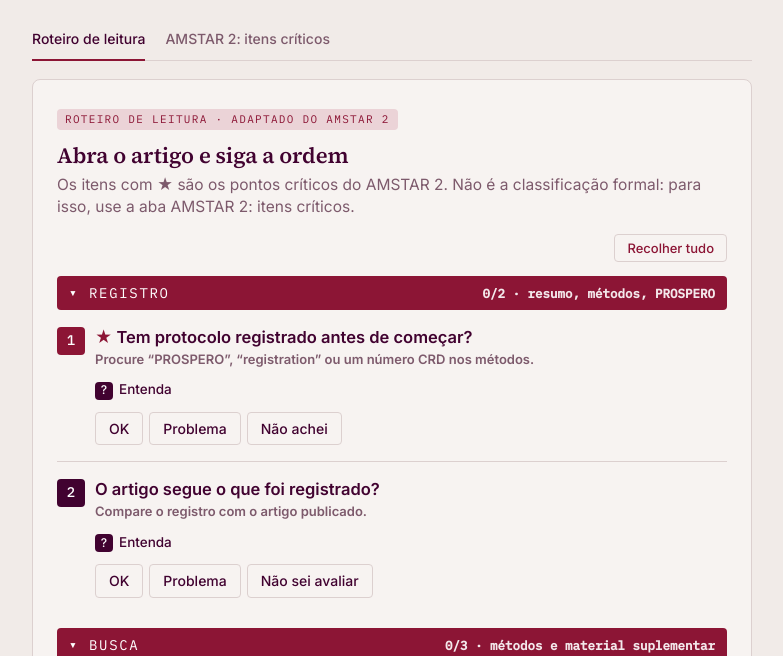
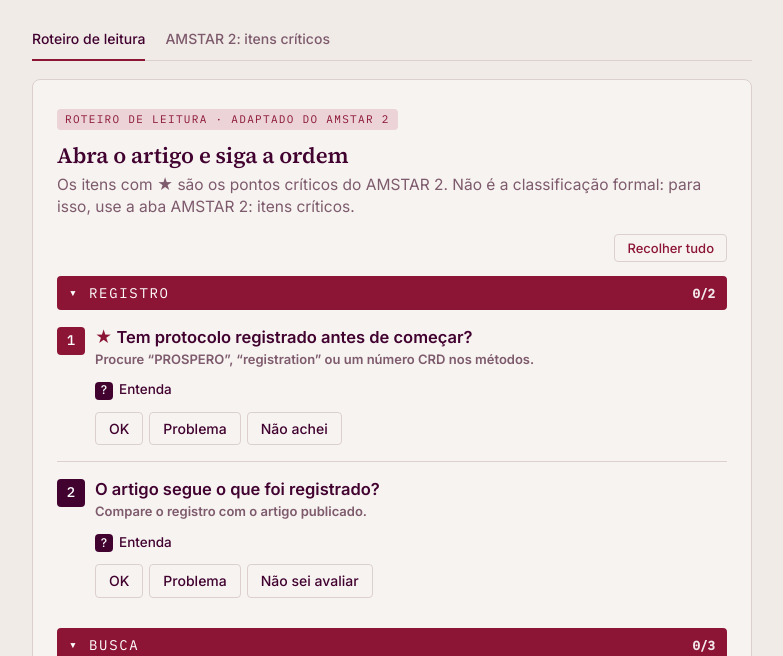
Before and after one commit to app-labsys/pubmed-triagem, a plain HTML site: page amstar/index.html in a window 1280 px wide. Shown: the part 144-800 px from the top of the page, without its empty margins (248-1031 px from the left). Drawn offline with Linux system fonts and the light colour scheme.

Commit message:
AMSTAR 2: remove subtítulos das seções do roteiro (mantém a contagem)
Co-Authored-By: Claude Sonnet 5.5 <noreply@anthropic.com>
Claude-Session: https://claude.ai/code/session_01GnSrftV6qPjrwRUGj9SMPg

```diff
--- a/amstar/index.html
+++ b/amstar/index.html
@@ -741,7 +741,7 @@ function renderQuick(){const c=$('#quick');c.style.minHeight=c.offsetHeight+'px'
  let h=`<span class="tag">Roteiro de leitura · adaptado do AMSTAR 2</span><h2>Abra o artigo e siga a ordem</h2><p class="why">Os itens com ★ são os pontos críticos do AMSTAR 2. Não é a classificação formal: para isso, use a aba AMSTAR 2: itens críticos.</p>`;
  h+=`<div class="colall"><button id="qcolall">${QS.every((x,i)=>R.col[i])?'Expandir tudo':'Recolher tudo'}</button></div>`;
  let n=0;QS.forEach((sec,si)=>{const an=sec.it.filter(it=>R.a[it.id]).length,np=sec.it.filter(it=>['pb','na'].includes(R.a[it.id])).length,col=!!R.col[si];
-  h+=`<div class="sec${col?' col':''}"><button class="sect" data-si="${si}"><span class="sl"><span class="chev">${col?'▸':'▾'}</span>${sec.t}</span><span class="sr">${np?`<span class="sp">${np} problema${np>1?'s':''}</span>`:''}${an}/${sec.it.length} · ${sec.w}</span></button><div class="secb">`;
+  h+=`<div class="sec${col?' col':''}"><button class="sect" data-si="${si}"><span class="sl"><span class="chev">${col?'▸':'▾'}</span>${sec.t}</span><span class="sr">${np?`<span class="sp">${np} problema${np>1?'s':''}</span>`:''}${an}/${sec.it.length}</span></button><div class="secb">`;
   sec.it.forEach(it=>{n++;const v=R.a[it.id];h+=`<div class="qi"><div class="qh"><span class="qn${it.c?' cr':''}">${n}</span><div><div class="qt">${it.c?'<span class="star">★</span> ':''}${it.q}</div><div class="qo">${it.h}</div></div></div>
    <details class="ind ex2" data-k="x_${it.id}"${R.op['x_'+it.id]?' open':''}><summary>Entenda</summary><div class="in">${it.w||''}${it.x}</div></details>
    <div class="seg">${(it.jd?[['ok','OK'],['pb','Problema'],['sa','Não sei avaliar']]:[['ok','OK'],['pb','Problema'],['na','Não achei']]).map(([k,t])=>`<button data-id="${it.id}" data-v="${k}" class="${v==k?'s3-'+k:''}">${t}</button>`).join('')}${nsShow(it)?`<button data-id="${it.id}" data-v="ns" class="${v=='ns'?'s3-ns':''}">${it.na}</button>`:''}</div>
```
